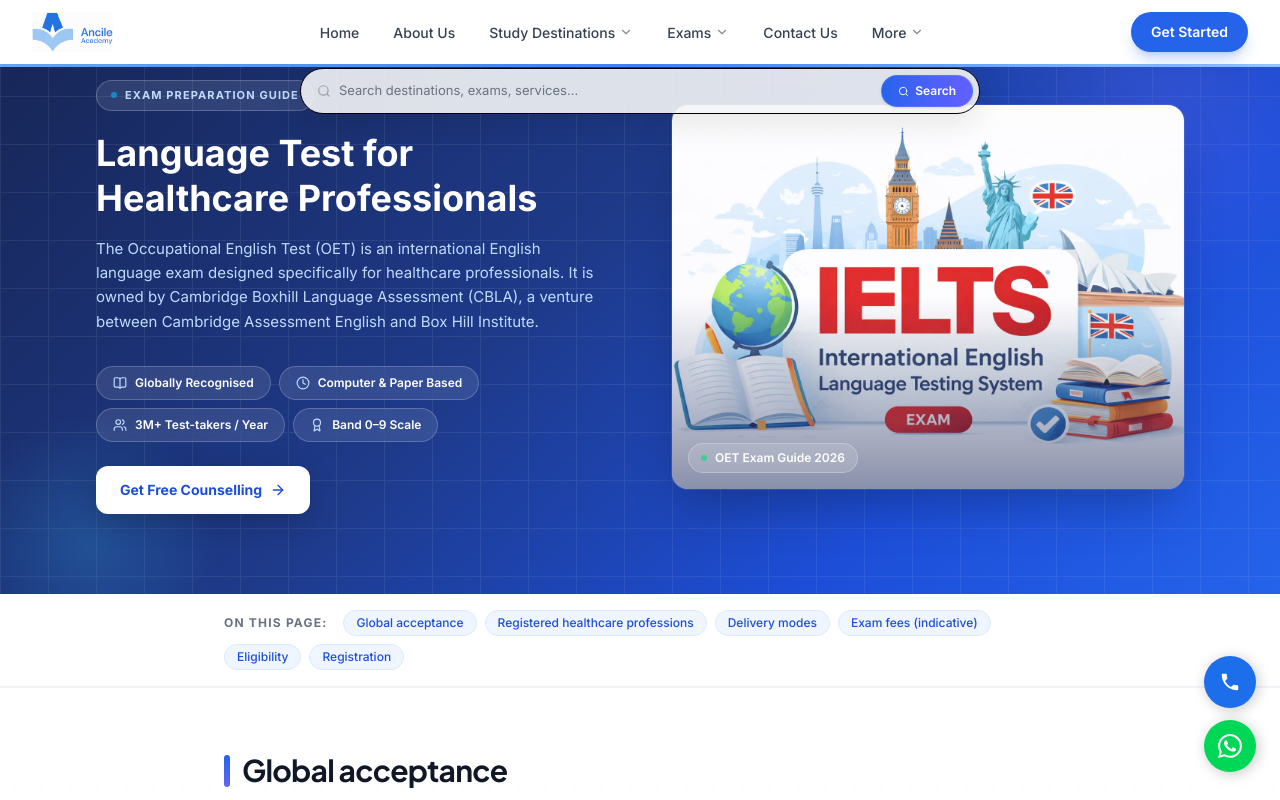
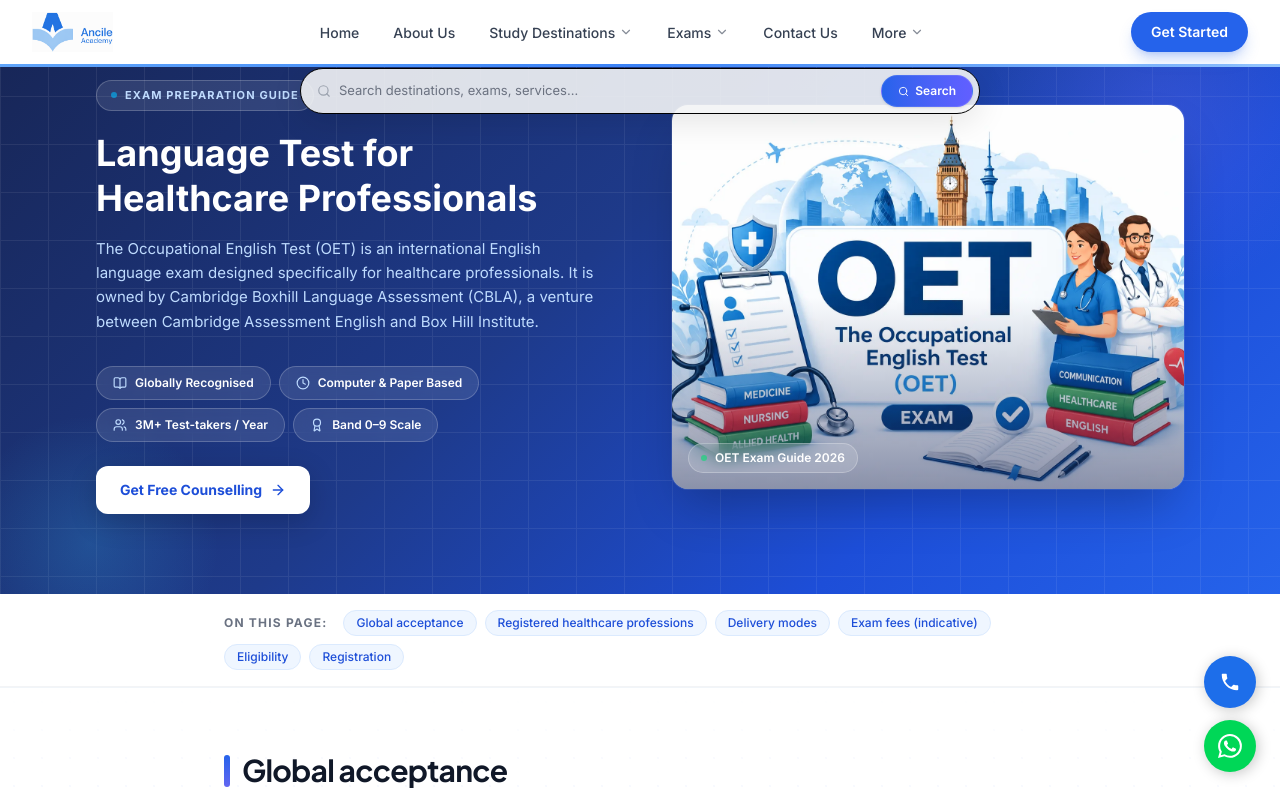
Before and after one commit to shashinadh28/Ancile_Academy, a React (Vite) app: page /exams/oet in a window 1280 px wide. Shown: the top 800 px of the page. Built offline with nearby package versions, Linux system fonts and the light colour scheme.

Commit message:
Update OET exam image

```diff
--- a/src/pages/exams/OET.jsx
+++ b/src/pages/exams/OET.jsx
@@ -154,7 +154,7 @@
         { label: 'OET' },
       ]}
       subtitle="Language Test for Healthcare Professionals"
-      image="/EXAMS/International-English-Language-Testing-System.webp"
+      image="/EXAMS/OET.webp"
       sections={sections}
     />
   );
```
Also changed, not shown: public/EXAMS/OET.webp (added).
